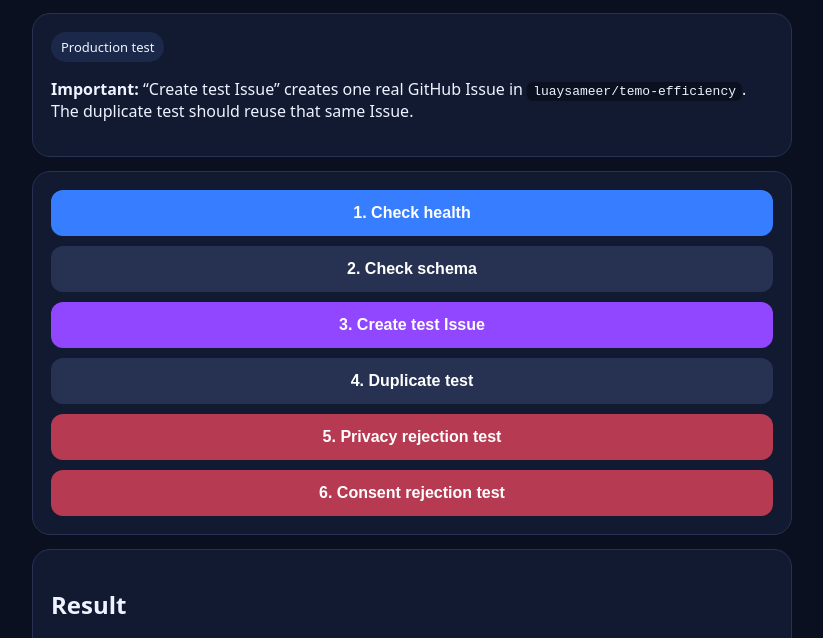
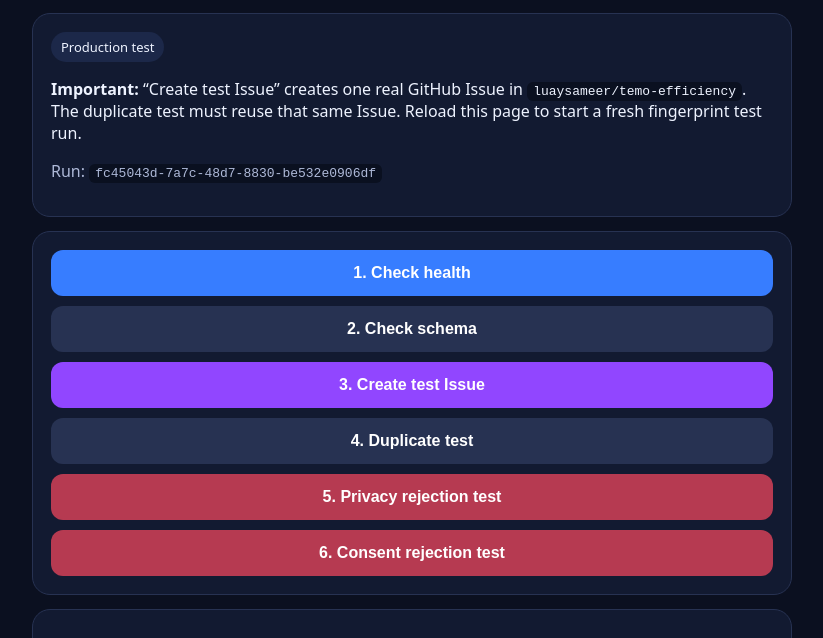
Before and after one commit to luaysameer/temo-efficiency, a website: page feedback-gateway/public/test.html in a window 1280 px wide. Shown: the part 135-773 px from the top of the page, without its empty margins (228-1051 px from the left). Drawn offline with Linux system fonts and the light colour scheme.

Commit message:
Make browser acceptance runs use fresh fingerprints

```diff
--- a/feedback-gateway/public/test.html
+++ b/feedback-gateway/public/test.html
@@ -14,7 +14,8 @@
 
   <div class="card">
     <span class="badge">Production test</span>
-    <p><strong>Important:</strong> “Create test Issue” creates one real GitHub Issue in <code>luaysameer/temo-efficiency</code>. The duplicate test should reuse that same Issue.</p>
+    <p><strong>Important:</strong> “Create test Issue” creates one real GitHub Issue in <code>luaysameer/temo-efficiency</code>. The duplicate test must reuse that same Issue. Reload this page to start a fresh fingerprint test run.</p>
+    <p class="muted">Run: <code id="runId"></code></p>
   </div>
 
   <div class="card row">
@@ -36,6 +37,8 @@
 const out=document.getElementById('out');
 const statusEl=document.getElementById('status');
 const clientId=localStorage.temoFeedbackTestClient||(localStorage.temoFeedbackTestClient='browser-test-'+crypto.randomUUID());
+const runId=crypto.randomUUID();
+document.getElementById('runId').textContent=runId;
 const basePayload={
   schemaVersion:'1.0',
   source:'temo-efficiency',
@@ -54,8 +57,8 @@ const basePayload={
   initialRoute:'N/A',
   escalation:'none',
   missedContract:'',
-  whatHappened:'Production browser acceptance test submitted structured feedback through TEMO Feedback Gateway.',
-  expectedBehavior:'Create exactly one structured GitHub Issue and reuse it for an identical duplicate submission.',
+  whatHappened:'Production browser acceptance test submitted structured feedback through TEMO Feedback Gateway. Test run '+runId+'.',
+  expectedBehavior:'Create exactly one structured GitHub Issue and reuse it for an identical duplicate submission in test run '+runId+'.',
   likelyCause:'N/A',
   suggestedImprovement:'N/A'
 };
```
